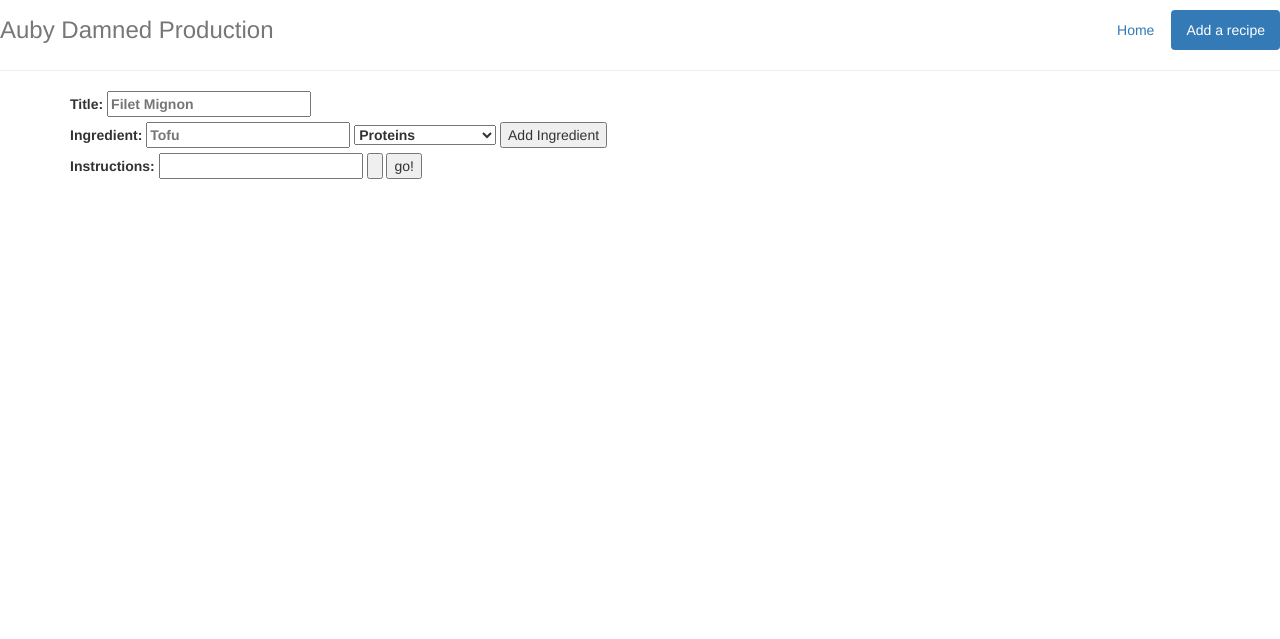
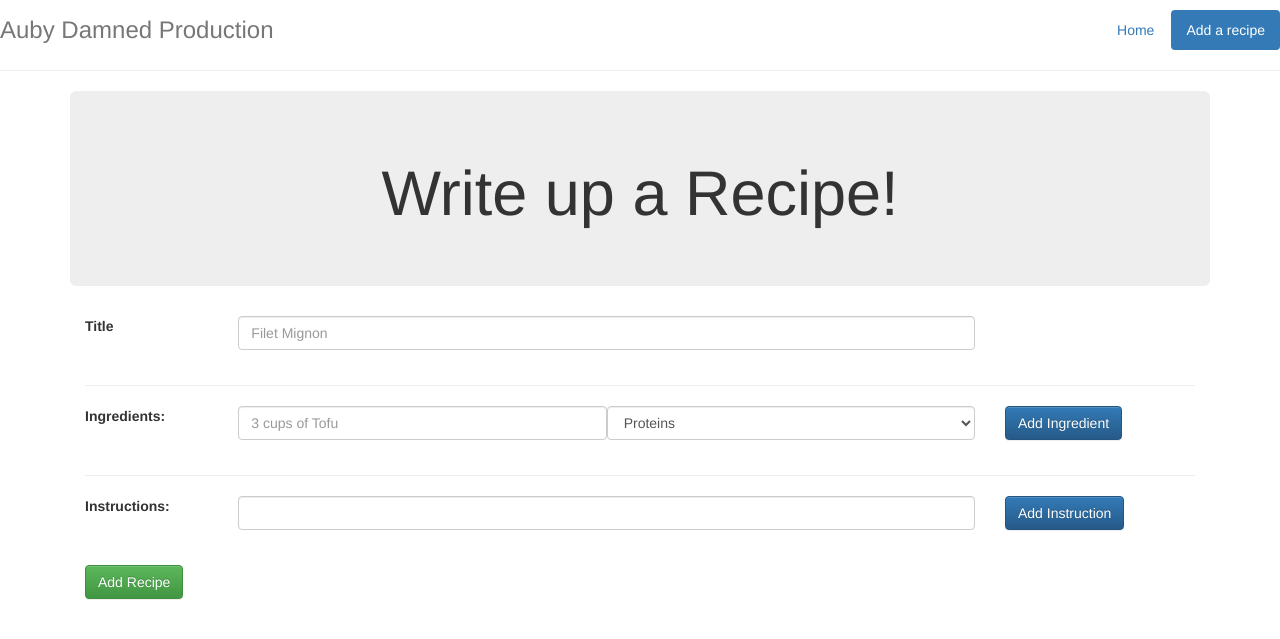
Before and after one commit to Madslick/RecipeSite, a Flask app: page /input_recipe in a window 1280 px wide. Shown: the top 639 px of the page. Run offline with Flask 2, Linux system fonts and the light colour scheme; some libraries are stand-ins or nearby versions.

Commit message:
Input Recipe Page front end done

```diff
--- a/templates/input_recipe.html
+++ b/templates/input_recipe.html
@@ -2,18 +2,35 @@
 {% block content %}
 
     <div class="container">
-        <form method="POST" action="{{ url_for('insert_recipe') }}">
-            <label>
-                Title:
-                <input type="text" name="title" placeholder="Filet Mignon"/>
-            </label>
 
-            <br>
+        <div class="jumbotron text-center">
+            <h1>Write up a Recipe!</h1>
+        </div>
 
-            <label id="ingredients">
-                Ingredient:
-                <input type="text" name="ingredient0" placeholder="Tofu"/>
-                <select name="ingr_type0">
+        <form method="POST" class="form-horizontal" action="{{ url_for('insert_recipe') }}">
+
+            <div class="form-group col-sm-10">
+                <label class="col-sm-2">Title</label>
+                <div class="col-sm-10">
+                    <input class="form-control" type="text" name="title" placeholder="Filet Mignon"/>
+                </div>
+            </div>
+            <div class="col-sm-2"></div>
+
+            <div class="col-sm-12">
+                <hr>
+            </div>
+
+            <div class="form-group col-sm-10" id="ingredients">
+                <label class="col-sm-2">Ingredients:</label>
+
+                <div class="col-sm-10">
+
+                    <span class="input-group-btn">
+                        <input type="text" class="form-control" name="ingredient0" placeholder="3 cups of Tofu"/>
+                    </span>
+                    <span class="input-group-btn">
+                        <select class="form-control" name="ingr_type0">
                             <option value="1">Proteins</option>
                             <option value="2">Grains/Rice</option>
                             <option value="3">Dry Ingredients</option>
@@ -21,19 +38,32 @@
                             <option value="5">Oils</option>
                             <option value="6">Seasoning/Spices</option>
                         </select>
-            </label>
+                    </span>
+                </div>
+            </div>
+            <div class="col-sm-2">
+                    <button class="btn btn-primary" type="button" onclick="add_ingredient(); setIngredientFocus();">Add Ingredient</button>
+            </div>
 
-            <input type="button" value="Add Ingredient" onclick="add_ingredient(); setIngredientFocus();"/>
+            <div class="col-sm-12">
+                <hr>
+            </div>
 
+            <div class="form-group col-sm-10" id="instructions">
+                <label class="col-sm-2">Instructions:</label>
+                <div class="col-sm-10">
+                    <input class="form-control" type="text" name="instruction0"/>
+                </div>
+            </div>
+
+            <div class="col-sm-2">
+                <button class="btn btn-primary" type="button" onclick="add_instruction(); setInstructionFocus();">Add Instruction</button>
+            </div>
+
+            <div class="col-sm-12">
                 <br>
-
-            <label id="instructions">
-                Instructions:
-                <input type="text" name="instruction0"/>
-            </label>
-
-            <input type="button" onclick="add_instruction(); setInstructionFocus();"/>
-            <button type="submit">go!</button>
+                <button class="btn btn-success" type="submit">Add Recipe</button>
+            </div>
         </form>
     </div>
 
```
Also changed, not shown: static/js/add_inputs.js (+33 -6 lines). Lines whose indentation alone changed are shown as unchanged.
